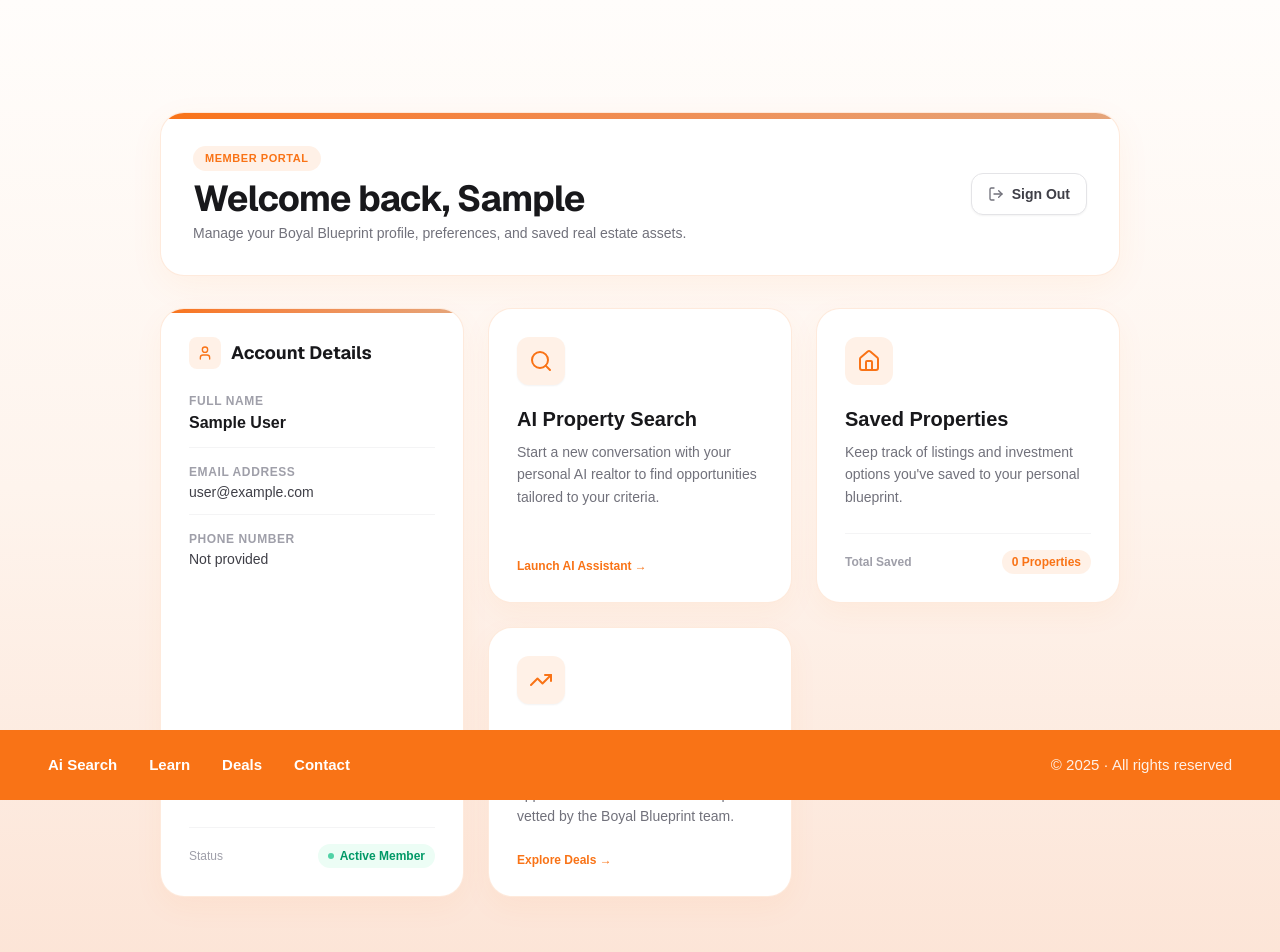
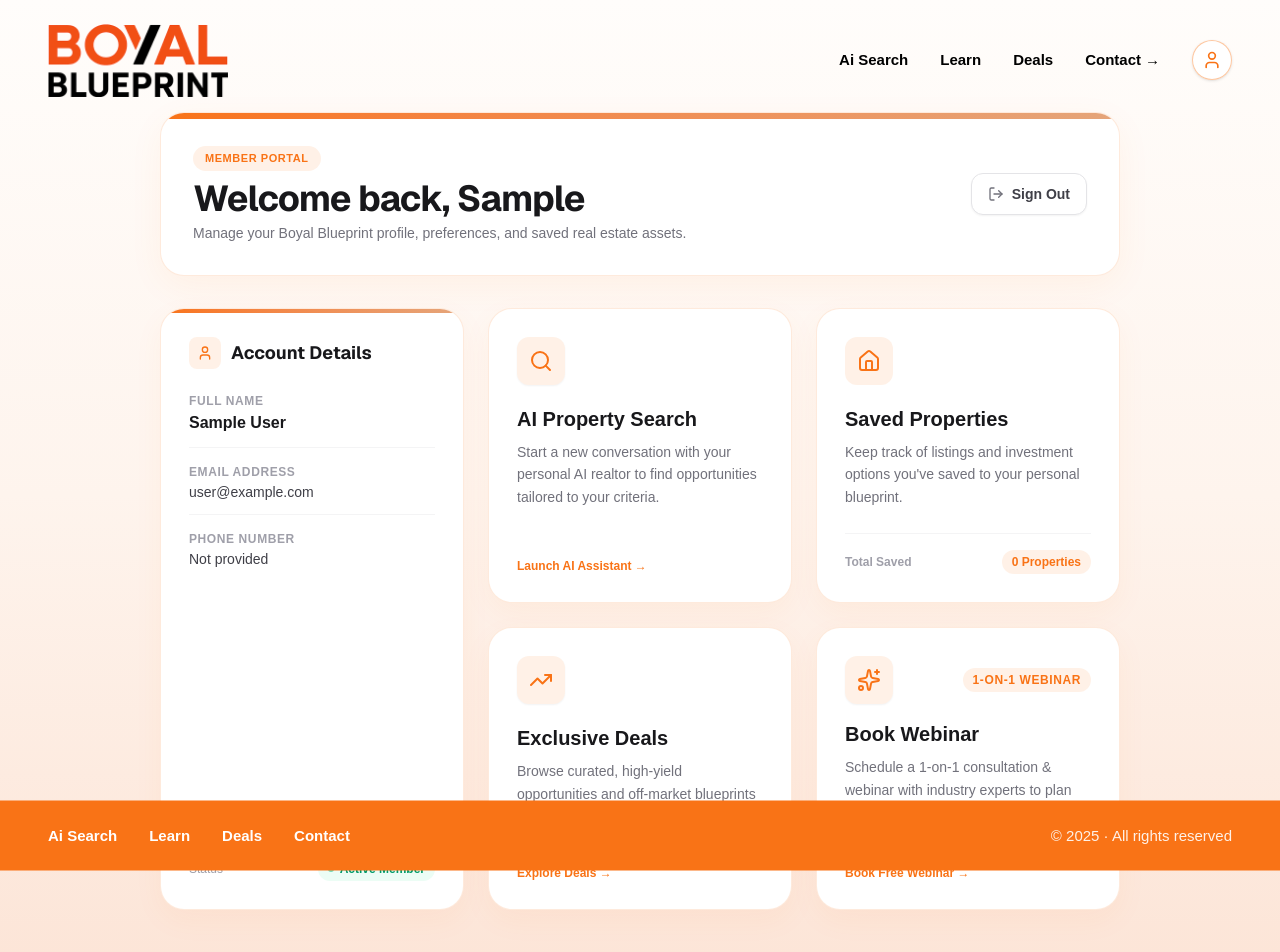
Before and after one commit to SahibjotB/BoyalBlueprintNext, a Next.js app: page /dashboard in a window 1280 px wide. Shown: the top 952 px of the page. Built offline with nearby package versions, Linux system fonts and the light colour scheme; no server answers; the database is empty; sample sign-in values are in the browser's storage.

Commit message:
book webinar fix

```diff
--- a/src/app/ai-search/page.tsx
+++ b/src/app/ai-search/page.tsx
@@ -112,6 +112,7 @@
 
   // Manage html/body class overrides for layout, backgrounds and scrollbar hiding
   useEffect(() => {
+    window.scrollTo({ top: 0, left: 0, behavior: 'instant' });
     document.documentElement.classList.add('ai-search-page');
     document.body.classList.add('ai-search-page');
 
--- a/src/app/api/auth/[...nextauth].ts
+++ /dev/null
@@ -1 +0,0 @@
-/* Catches auth endpoint routing /api/auth/. */
--- a/src/app/api/book-webinar/route.ts
+++ b/src/app/api/book-webinar/route.ts
@@ -1,5 +1,6 @@
 import { NextResponse } from 'next/server';
 import { auth } from '@/auth';
+import pool from '@/lib/db';
 
 export async function POST(req: Request) {
   try {
@@ -25,6 +26,29 @@
     const userName = session.user.name || 'Valued Client';
     const userEmail = session.user.email || 'No email provided';
     const userPhone = (session.user as any).phone || customPhone || 'Not provided';
+
+    // 1. Save to Database
+    try {
+      await pool.query(`
+        CREATE TABLE IF NOT EXISTS webinar_bookings (
+          id SERIAL PRIMARY KEY,
+          user_email VARCHAR(255) NOT NULL,
+          user_name VARCHAR(255),
+          phone VARCHAR(255),
+          booking_date VARCHAR(255) NOT NULL,
+          booking_time VARCHAR(255) NOT NULL,
+          notes TEXT,
+          created_at TIMESTAMP WITH TIME ZONE DEFAULT CURRENT_TIMESTAMP
+        );
+      `);
+
+      await pool.query(
+        `INSERT INTO webinar_bookings (user_email, user_name, phone, booking_date, booking_time, notes) VALUES ($1, $2, $3, $4, $5, $6)`,
+        [userEmail, userName, userPhone, date, time, notes || null]
+      );
+    } catch (dbErr) {
+      console.error('Failed to save webinar booking to DB:', dbErr);
+    }
 
     const targetEmail = 'sahibjot.28@gmail.com';
 
--- /dev/null
+++ b/src/app/components/DashboardWebinarCard.tsx
@@ -0,0 +1,81 @@
+'use client';
+
+import React, { useState } from 'react';
+import { Calendar, Clock, Video, CheckCircle2, ArrowRight, Sparkles } from 'lucide-react';
+import WebinarBookingModal from './WebinarBookingModal';
+
+interface DashboardWebinarCardProps {
+  initialBooking?: {
+    booking_date: string;
+    booking_time: string;
+  } | null;
+}
+
+export default function DashboardWebinarCard({ initialBooking }: DashboardWebinarCardProps) {
+  const [isModalOpen, setIsModalOpen] = useState(false);
+  const [booking, setBooking] = useState(initialBooking || null);
+
+  return (
+    <>
+      <div
+        onClick={() => setIsModalOpen(true)}
+        className="group flex flex-col justify-between rounded-[24px] border border-[#f97316]/15 bg-white p-6 md:p-7 shadow-[0_10px_30px_rgba(249,115,22,0.05)] hover:border-[#f97316] hover:shadow-[0_14px_40px_rgba(249,115,22,0.15)] transition-all duration-300 relative overflow-hidden cursor-pointer"
+      >
+        <div>
+          <div className="flex items-center justify-between mb-4">
+            <div className="inline-flex h-12 w-12 items-center justify-center rounded-xl bg-[#f97316]/10 text-[#f97316] group-hover:bg-[#f97316] group-hover:text-white group-hover:scale-105 transition-all duration-300 shadow-xs">
+              {booking ? <Video className="h-6 w-6" /> : <Sparkles className="h-6 w-6" />}
+            </div>
+
+            {booking ? (
+              <span className="inline-flex items-center gap-1.5 text-xs font-bold text-emerald-600 bg-emerald-50 border border-emerald-200/60 px-3 py-1 rounded-full">
+                <span className="w-1.5 h-1.5 rounded-full bg-emerald-500 animate-pulse" />
+                Confirmed
+              </span>
+            ) : (
+              <span className="inline-flex items-center gap-1 text-xs font-bold text-[#f97316] bg-[#f97316]/10 px-2.5 py-1 rounded-full uppercase tracking-wider">
+                1-on-1 Webinar
+              </span>
+            )}
+          </div>
+
+          <h3 className="text-xl font-bold text-zinc-900 group-hover:text-[#f97316] transition-colors flex items-center justify-between">
+            {booking ? 'Webinar Booked' : 'Book Webinar'}
+            <ArrowRight className="w-5 h-5 opacity-0 -translate-x-2 group-hover:opacity-100 group-hover:translate-x-0 transition-all duration-300 text-[#f97316]" />
+          </h3>
+
+          {booking ? (
+            <div className="mt-4 p-3.5 rounded-xl bg-zinc-50 border border-zinc-200/70 space-y-2">
+              <div className="flex items-center gap-2 text-sm font-semibold text-zinc-800">
+                <Calendar className="w-4 h-4 text-[#f97316] shrink-0" />
+                <span>Date: <strong className="text-zinc-900">{booking.booking_date}</strong></span>
+              </div>
+              <div className="flex items-center gap-2 text-sm font-semibold text-zinc-800">
+                <Clock className="w-4 h-4 text-[#f97316] shrink-0" />
+                <span>Time: <strong className="text-[#f97316]">{booking.booking_time}</strong></span>
+              </div>
+            </div>
+          ) : (
+            <p className="text-sm text-zinc-500 mt-2 leading-relaxed">
+              Schedule a 1-on-1 consultation & webinar with industry experts to plan your home buying journey.
+            </p>
+          )}
+        </div>
+
+        <div className="mt-6 pt-4 border-t border-zinc-100 flex items-center justify-between text-xs font-semibold text-[#f97316]">
+          <span>{booking ? 'Reschedule or View Details' : 'Book Free Webinar'} &rarr;</span>
+          {booking && <CheckCircle2 className="w-4 h-4 text-emerald-500" />}
+        </div>
+      </div>
+
+      <WebinarBookingModal
+        isOpen={isModalOpen}
+        onClose={() => {
+          setIsModalOpen(false);
+          // Reload page to fetch updated booking if newly booked
+          window.location.reload();
+        }}
+      />
+    </>
+  );
+}
--- a/src/app/components/Footer.tsx
+++ b/src/app/components/Footer.tsx
@@ -10,11 +10,12 @@
   const [showFooter, setShowFooter] = useState(false);
 
   useEffect(() => {
+    setShowFooter(false);
     if (isAiSearch) return;
 
     const handleScroll = () => {
-      // Check if the user has scrolled to the bottom of the page
-      const isBottom = window.innerHeight + window.scrollY >= document.documentElement.scrollHeight - 50;
+      const isScrollable = document.documentElement.scrollHeight > window.innerHeight + 100;
+      const isBottom = isScrollable && (window.innerHeight + window.scrollY >= document.documentElement.scrollHeight - 50);
       setShowFooter(isBottom);
     };
 
@@ -22,7 +23,7 @@
     handleScroll(); // Initial check
 
     return () => window.removeEventListener('scroll', handleScroll);
-  }, []);
+  }, [pathname, isAiSearch]);
 
   if (isAiSearch) return null;
 
--- a/src/app/components/Header.tsx
+++ b/src/app/components/Header.tsx
@@ -3,15 +3,22 @@
 import Image from 'next/image';
 import Link from 'next/link';
 import { useEffect, useState } from 'react';
+import { usePathname } from 'next/navigation';
 import { User } from 'lucide-react';
 
 export default function Header() {
+  const pathname = usePathname();
   const [hideHeader, setHideHeader] = useState(false);
 
   useEffect(() => {
+    setHideHeader(false);
+  }, [pathname]);
+
+  useEffect(() => {
     const handleScroll = () => {
-      // Check if the user has scrolled to the bottom of the page
-      const isBottom = window.innerHeight + window.scrollY >= document.documentElement.scrollHeight - 50;
+      // Only hide header at bottom if the page is scrollable beyond viewport
+      const isScrollable = document.documentElement.scrollHeight > window.innerHeight + 100;
+      const isBottom = isScrollable && (window.innerHeight + window.scrollY >= document.documentElement.scrollHeight - 50);
       setHideHeader(isBottom);
     };
 
@@ -19,7 +26,7 @@
     handleScroll(); // Initial check
 
     return () => window.removeEventListener('scroll', handleScroll);
-  }, []);
+  }, [pathname]);
 
   return (
     <header
--- /dev/null
+++ b/src/app/components/ScrollToTop.tsx
@@ -0,0 +1,15 @@
+'use client';
+
+import { useEffect } from 'react';
+import { usePathname } from 'next/navigation';
+
+export default function ScrollToTop() {
+  const pathname = usePathname();
+
+  useEffect(() => {
+    // Force scroll to top on page transition
+    window.scrollTo({ top: 0, left: 0, behavior: 'instant' });
+  }, [pathname]);
+
+  return null;
+}
--- a/src/app/components/SessionProvider.tsx
+++ b/src/app/components/SessionProvider.tsx
@@ -2,6 +2,6 @@
 
 import { SessionProvider as NextAuthSessionProvider } from 'next-auth/react';
 
-export function SessionProvider({ children }: { children: React.ReactNode }) {
-  return <NextAuthSessionProvider>{children}</NextAuthSessionProvider>;
+export function SessionProvider({ children, session }: { children: React.ReactNode; session?: any }) {
+  return <NextAuthSessionProvider session={session}>{children}</NextAuthSessionProvider>;
 }
--- a/src/app/components/WebinarBookingModal.tsx
+++ b/src/app/components/WebinarBookingModal.tsx
@@ -22,6 +22,11 @@
 
 export default function WebinarBookingModal({ isOpen, onClose }: WebinarBookingModalProps) {
   const { data: session, status } = useSession();
+
+  const user = (session as any)?.user;
+  const isAuthenticated = status === 'authenticated' || Boolean(user);
+  const isLoading = status === 'loading' && !user;
+  const isUnauthenticated = !isLoading && !isAuthenticated;
 
   const [date, setDate] = useState('');
   const [selectedTime, setSelectedTime] = useState('');
@@ -135,14 +140,14 @@
 
         {/* Content Body */}
         <div className="p-6 sm:p-8 overflow-y-auto flex-1">
-          {status === 'loading' && (
+          {isLoading && (
             <div className="py-16 flex flex-col items-center justify-center text-center space-y-4">
               <Loader2 className="w-10 h-10 text-[#f97316] animate-spin" />
               <p className="text-sm text-zinc-600 font-medium">Checking your account details...</p>
             </div>
           )}
 
-          {status === 'unauthenticated' && (
+          {isUnauthenticated && (
             <div className="py-6 flex flex-col items-center text-center space-y-6">
               <div className="w-16 h-16 rounded-2xl bg-[#f97316]/10 text-[#f97316] flex items-center justify-center border border-[#f97316]/20 shadow-inner">
                 <LogIn className="w-8 h-8" />
@@ -174,7 +179,7 @@
             </div>
           )}
 
-          {status === 'authenticated' && isSuccess && (
+          {isAuthenticated && isSuccess && (
             <div className="py-8 flex flex-col items-center text-center space-y-6">
               <div className="w-20 h-20 rounded-full bg-emerald-50 text-emerald-600 flex items-center justify-center border border-emerald-200 shadow-sm animate-bounce">
                 <CheckCircle2 className="w-10 h-10" />
@@ -199,7 +204,7 @@
             </div>
           )}
 
-          {status === 'authenticated' && !isSuccess && (
+          {isAuthenticated && !isSuccess && (
             <form onSubmit={handleSubmit} className="space-y-6">
               {/* Account Summary Card */}
               <div className="rounded-2xl bg-zinc-50 border border-zinc-200/80 p-4 space-y-3">
--- a/src/app/dashboard/page.tsx
+++ b/src/app/dashboard/page.tsx
@@ -2,6 +2,8 @@
 import { redirect } from "next/navigation"
 import { LogOut, Home, Settings, Search, TrendingUp, ArrowRight, User } from "lucide-react"
 import Link from "next/link"
+import pool from "@/lib/db"
+import DashboardWebinarCard from "@/app/components/DashboardWebinarCard"
 
 export const metadata = {
   title: "Dashboard | Boyal Blueprint",
@@ -19,6 +21,38 @@
   const firstName = session.user.name?.split(" ")[0] || "User"
   // @ts-ignore - Phone is injected via custom auth.ts jwt callback
   const phone = session.user.phone || "Not provided"
+
+  // Fetch webinar booking if user has booked
+  let booking: { booking_date: string; booking_time: string } | null = null;
+  if (session.user.email) {
+    try {
+      await pool.query(`
+        CREATE TABLE IF NOT EXISTS webinar_bookings (
+          id SERIAL PRIMARY KEY,
+          user_email VARCHAR(255) NOT NULL,
+          user_name VARCHAR(255),
+          phone VARCHAR(255),
+          booking_date VARCHAR(255) NOT NULL,
+          booking_time VARCHAR(255) NOT NULL,
+          notes TEXT,
+          created_at TIMESTAMP WITH TIME ZONE DEFAULT CURRENT_TIMESTAMP
+        );
+      `);
+
+      const result = await pool.query(
+        `SELECT booking_date, booking_time FROM webinar_bookings WHERE LOWER(user_email) = LOWER($1) ORDER BY created_at DESC LIMIT 1`,
+        [session.user.email]
+      );
+      if (result.rowCount && result.rowCount > 0) {
+        booking = {
+          booking_date: result.rows[0].booking_date,
+          booking_time: result.rows[0].booking_time,
+        };
+      }
+    } catch (err) {
+      console.error("Error fetching webinar booking for user:", err);
+    }
+  }
 
   return (
     <main className="flex min-h-screen flex-col bg-gradient-to-b from-[#FFFDFB] via-[#fef4ed] to-[#FCE4D6] pt-28 pb-20">
@@ -161,6 +195,9 @@
               </div>
             </Link>
 
+            {/* Book Webinar Card */}
+            <DashboardWebinarCard initialBooking={booking} />
+
           </div>
 
         </div>
--- a/src/app/layout.tsx
+++ b/src/app/layout.tsx
@@ -2,7 +2,9 @@
 import { Geist, Geist_Mono } from "next/font/google";
 import Header from "./components/Header";
 import Footer from "./components/Footer";
+import ScrollToTop from "./components/ScrollToTop";
 import { SessionProvider } from "./components/SessionProvider";
+import { auth } from "@/auth";
 import "./globals.css";
 
 const geistSans = Geist({
@@ -20,18 +22,21 @@
   description: "Generated by create next app",
 };
 
-export default function RootLayout({
+export default async function RootLayout({
   children,
 }: Readonly<{
   children: React.ReactNode;
 }>) {
+  const session = await auth();
+
   return (
     <html
       lang="en"
       className={`${geistSans.variable} ${geistMono.variable} h-full antialiased m-0 p-0 w-full`}
     >
       <body className="min-h-full flex flex-col bg-white m-0 p-0 w-full overflow-x-hidden">
-        <SessionProvider>
+        <SessionProvider session={session}>
+          <ScrollToTop />
           <Header />
           {children}
           <Footer />
```
